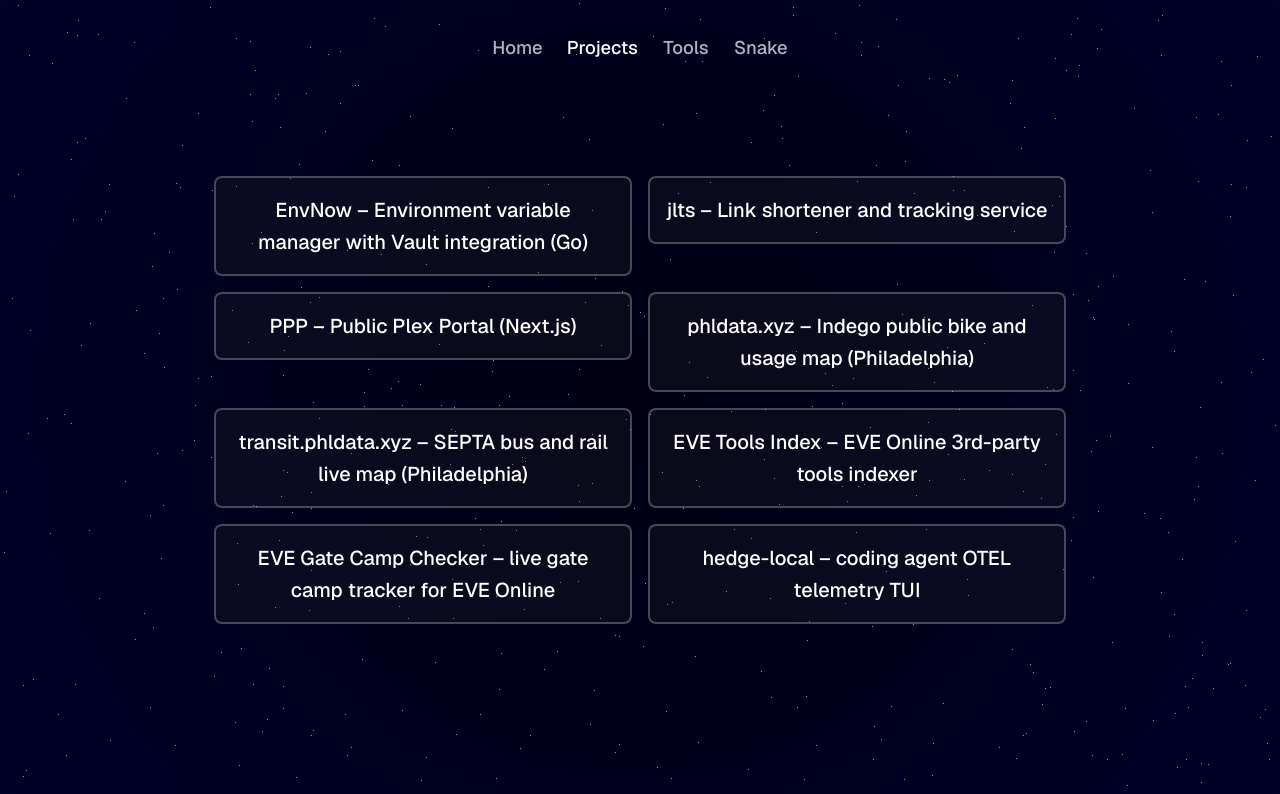
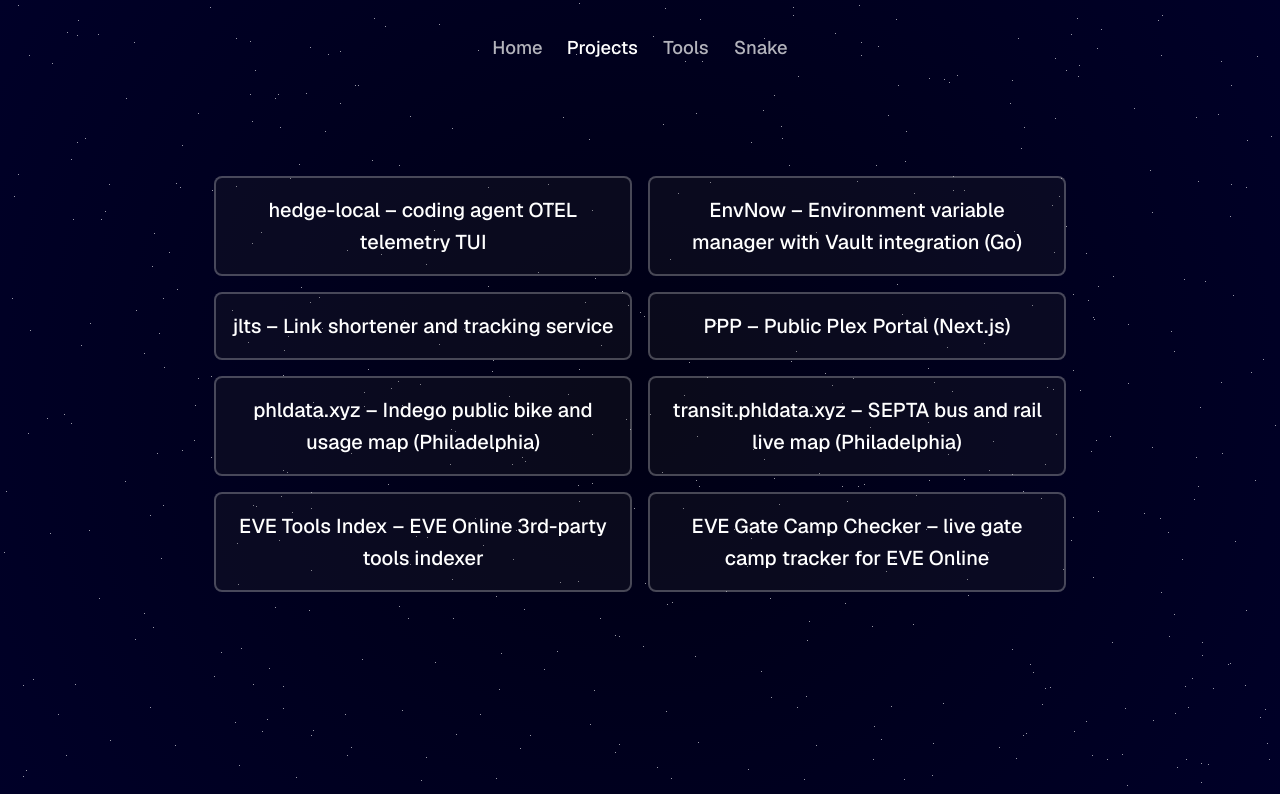
Before and after one commit to justinmaks/portfolio2, a Next.js app: page /projects in a window 1280 px wide. Shown: the top 794 px of the page. Built offline with nearby package versions, Linux system fonts and the light colour scheme.

Commit message:
refactor(projects): group similar projects, lead with hedge-local

```diff
--- a/components/Projects.tsx
+++ b/components/Projects.tsx
@@ -8,6 +8,10 @@
 };
 
 const tiles: Tile[] = [
+  {
+    text: "hedge-local – coding agent OTEL telemetry TUI",
+    url: "https://github.com/justinmaks/hedge-local",
+  },
   {
     text: "EnvNow – Environment variable manager with Vault integration (Go)",
     url: "https://github.com/justinmaks/envnow",
@@ -32,10 +36,6 @@
   {
     text: "EVE Gate Camp Checker – live gate camp tracker for EVE Online",
     url: "https://eve.stin.win",
-  },
-  {
-    text: "hedge-local – coding agent OTEL telemetry TUI",
-    url: "https://github.com/justinmaks/hedge-local",
   },
 ];
 
```
